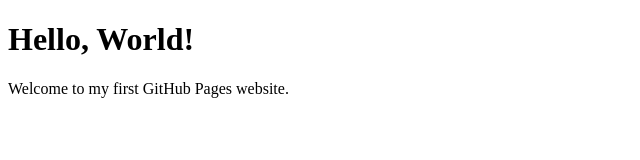
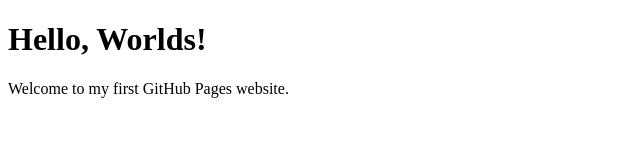
Before and after one commit to reza53/github.io, a plain HTML site: page index.html in a window 1280 px wide. Shown: the full height of the page, 0-640 px from the left. Drawn offline with Linux system fonts and the light colour scheme.

Commit message:
Update index.html

```diff
--- a/index.html
+++ b/index.html
@@ -4,7 +4,7 @@
     <title>My GitHub Page</title>
 </head>
 <body>
-    <h1>Hello, World!</h1>
+    <h1>Hello, Worlds!</h1>
     <p>Welcome to my first GitHub Pages website.</p>
 </body>
 </html>
```
